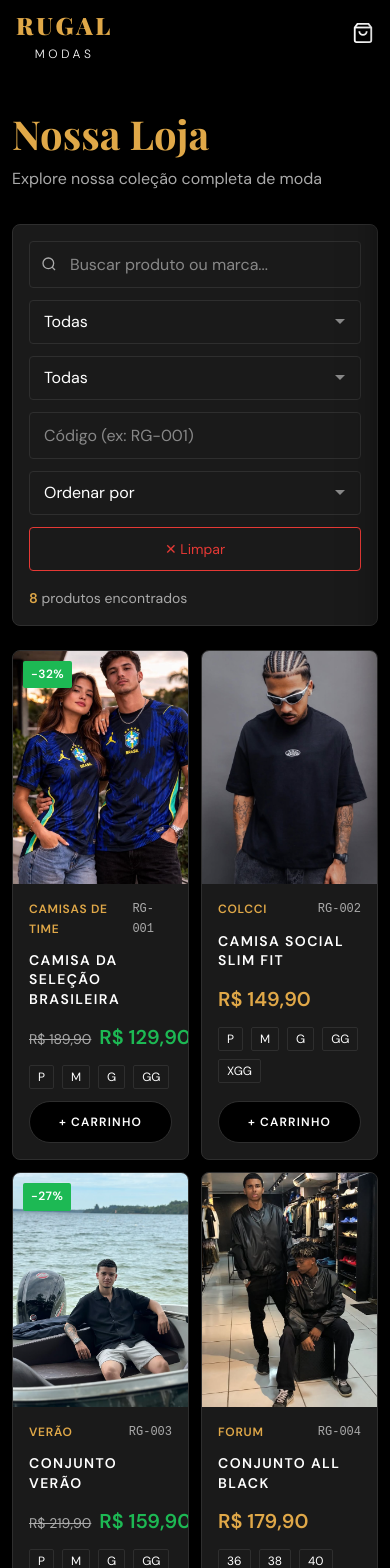
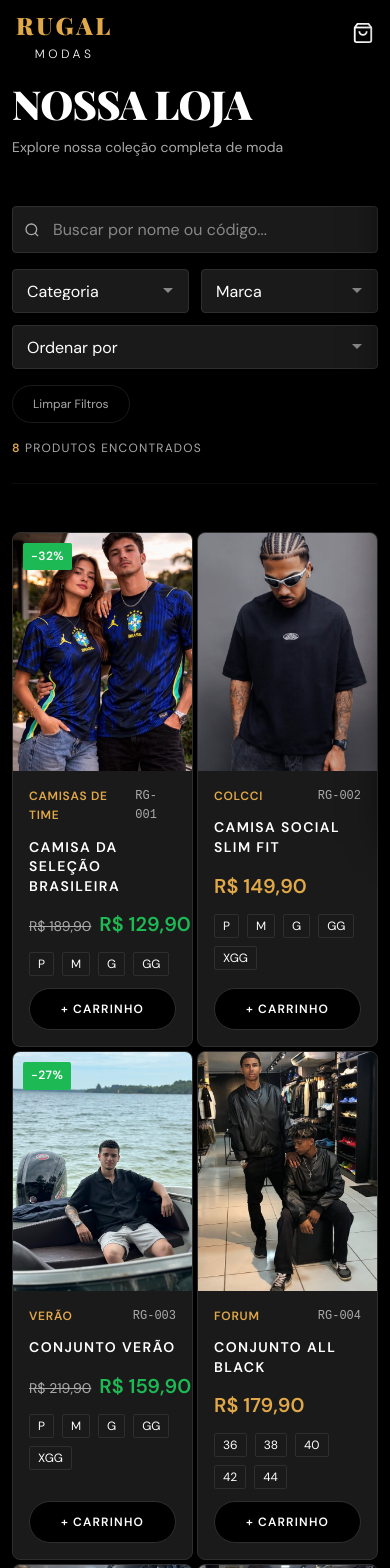
Before and after one commit to guilhermebatista5025/e-commerce-rugal-modas, a React (Vite) app: page /loja in a window 390 px wide. Shown: the top 1568 px of the page. Built offline with nearby package versions, Linux system fonts and the light colour scheme.

Commit message:
feat: redesign store page and login screen inspired by TYP and cinematic intro

```diff
--- a/src/components/FilterBar.jsx
+++ b/src/components/FilterBar.jsx
@@ -7,44 +7,36 @@
   return (
     <div className={styles.bar}>
       <div className={styles.row}>
-        {/* Search */}
+        {/* Busca Principal */}
+        <div className={styles.search}>
           <Input
-          placeholder="Buscar produto ou marca..."
+            placeholder="Buscar por nome ou código..."
             value={filters.search}
             onChange={e => onFilter('search', e.target.value)}
             icon={<svg width="16" height="16" viewBox="0 0 24 24" fill="none" stroke="currentColor" strokeWidth="2"><circle cx="11" cy="11" r="8"/><line x1="21" y1="21" x2="16.65" y2="16.65"/></svg>}
-          className={styles.search}
           />
+        </div>
 
-        {/* Categoria */}
+        {/* Grupo de Selects */}
+        <div className={styles.filtersGroup}>
           <Input
             type="select"
             value={filters.category}
             onChange={e => onFilter('category', e.target.value)}
             className={styles.select}
           >
-          {CATEGORIES.map(c => <option key={c}>{c}</option>)}
+            {CATEGORIES.map(c => <option key={c} value={c}>{c === 'Todas' ? 'Categoria' : c}</option>)}
           </Input>
 
-        {/* Marca */}
           <Input
             type="select"
             value={filters.brand}
             onChange={e => onFilter('brand', e.target.value)}
             className={styles.select}
           >
-          {BRANDS.map(b => <option key={b}>{b}</option>)}
+            {BRANDS.map(b => <option key={b} value={b}>{b === 'Todas' ? 'Marca' : b}</option>)}
           </Input>
 
-        {/* Código */}
-        <Input
-          placeholder="Código (ex: RG-001)"
-          value={filters.code}
-          onChange={e => onFilter('code', e.target.value)}
-          className={styles.code}
-        />
-
-        {/* Ordenar */}
           <Input
             type="select"
             value={order}
@@ -57,9 +49,10 @@
             <option value="name_asc">A–Z</option>
             <option value="promo">Promoções</option>
           </Input>
+        </div>
 
-        <button className={styles.reset} onClick={onReset} title="Limpar filtros">
-          ✕ Limpar
+        <button className={styles.reset} onClick={onReset}>
+          Limpar Filtros
         </button>
       </div>
 
--- a/src/components/FilterBar.module.css
+++ b/src/components/FilterBar.module.css
@@ -1,60 +1,66 @@
 /* src/components/FilterBar.module.css */
 .bar {
-  background: var(--bg-card);
-  border: 1px solid var(--border-color);
-  border-radius: var(--radius-lg);
-  padding: var(--space-5) var(--space-6);
-  display: flex;
-  flex-direction: column;
-  gap: var(--space-4);
-  margin-bottom: var(--space-6);
+  margin-bottom: var(--space-12);
+  border-bottom: 1px solid rgba(255, 255, 255, 0.05);
+  padding-bottom: var(--space-6);
 }
 
 .row {
   display: flex;
+  flex-wrap: wrap;
+  gap: var(--space-4);
+  align-items: center;
+}
+
+.search {
+  flex: 1;
+  min-width: 250px;
+}
+
+.filtersGroup {
+  display: flex;
   gap: var(--space-3);
   flex-wrap: wrap;
-  align-items: flex-end;
 }
 
-.search  { flex: 2; min-width: 200px; }
-.select  { flex: 1; min-width: 140px; }
-.code    { flex: 1; min-width: 140px; }
+.select {
+  min-width: 160px;
+}
+
+.code {
+  width: 140px;
+}
 
 .reset {
-  padding: 10px 16px;
   background: transparent;
-  border: 1px solid var(--color-danger);
-  color: var(--color-danger);
-  border-radius: var(--radius-md);
-  font-size: var(--fs-sm);
-  font-family: var(--font-body);
+  border: 1px solid rgba(255, 255, 255, 0.1);
+  color: var(--text-secondary);
+  padding: 10px 20px;
+  border-radius: var(--radius-pill);
+  font-size: var(--fs-xs);
   cursor: pointer;
   transition: all var(--transition-fast);
-  white-space: nowrap;
-  height: 42px;
-  align-self: flex-end;
 }
-.reset:hover { background: var(--color-danger); color: #fff; }
+
+.reset:hover {
+  background: rgba(255, 255, 255, 0.05);
+  color: var(--color-gold);
+  border-color: var(--color-gold);
+}
 
 .count {
-  font-size: var(--fs-sm);
+  margin-top: var(--space-4);
+  font-size: var(--fs-xs);
   color: var(--text-secondary);
+  text-transform: uppercase;
+  letter-spacing: 0.1em;
 }
-.count strong { color: var(--color-gold); }
+
+.count strong {
+  color: var(--color-gold);
+}
 
 @media (max-width: 768px) {
-  .bar { padding: var(--space-4); }
-  .search  { min-width: 100%; flex: unset; }
-  .select, .code { flex: 1; min-width: 120px; }
+  .search { width: 100%; flex: none; }
+  .select { flex: 1; }
 }
-
-@media (max-width: 480px) {
-  .row { flex-direction: column; }
-  .search, .select, .code { min-width: 100%; }
-  .reset {
-    width: 100%;
-    text-align: center;
-    height: var(--touch-target);
-  }
-}
--- a/src/pages/Login.module.css
+++ b/src/pages/Login.module.css
@@ -4,130 +4,139 @@
   display: flex;
   align-items: center;
   justify-content: center;
-  padding: calc(var(--navbar-height-mobile) + var(--space-6)) var(--space-4) var(--space-6);
-  background:
-    radial-gradient(ellipse at 20% 50%, rgba(224,168,72,0.08) 0%, transparent 60%),
-    var(--bg-primary);
+  background: #000;
+  position: relative;
+  overflow: hidden;
+  padding: var(--space-6);
+}
+
+/* Background Cinematic */
+.page::before {
+  content: '';
+  position: absolute;
+  inset: 0;
+  background: radial-gradient(circle at center, rgba(224, 168, 72, 0.1) 0%, transparent 70%);
+  z-index: 1;
 }
 
 .card {
-  background: var(--bg-card);
-  border: 1px solid var(--border-color);
+  position: relative;
+  z-index: 10;
+  width: 100%;
+  max-width: 450px;
+  background: rgba(255, 255, 255, 0.03);
+  backdrop-filter: blur(20px);
+  -webkit-backdrop-filter: blur(20px);
+  border: 1px solid rgba(224, 168, 72, 0.1);
   border-radius: var(--radius-xl);
-  padding: var(--space-10) var(--space-10);
-  width: 100%;
-  max-width: 440px;
-  box-shadow: var(--shadow-lg);
-  animation: fadeInUp 0.5s ease both;
-  display: flex;
-  flex-direction: column;
-  gap: var(--space-5);
+  padding: var(--space-12) var(--space-10);
+  box-shadow: 0 25px 50px -12px rgba(0, 0, 0, 0.5);
+  animation: cardFadeIn 1s ease-out;
 }
 
-@keyframes fadeInUp {
-  from { opacity: 0; transform: translateY(24px); }
-  to   { opacity: 1; transform: translateY(0); }
+@keyframes cardFadeIn {
+  from { opacity: 0; transform: translateY(30px); }
+  to { opacity: 1; transform: translateY(0); }
 }
 
 .logo {
   display: flex;
   flex-direction: column;
   align-items: center;
+  margin-bottom: var(--space-10);
+  color: var(--color-gold);
+  font-family: var(--font-display);
+  font-weight: var(--fw-black);
+  text-transform: uppercase;
+}
+
+.logo span {
+  font-size: 40px;
+  letter-spacing: 0.3em;
   line-height: 1;
-  gap: 2px;
-  margin-bottom: var(--space-2);
 }
-.logo span {
-  font-family: var(--font-display);
-  font-size: var(--fs-3xl);
-  font-weight: var(--fw-black);
-  color: var(--color-gold);
-  letter-spacing: 0.15em;
-}
+
 .logo small {
-  font-size: var(--fs-xs);
-  color: var(--text-secondary);
-  letter-spacing: 0.35em;
-  font-weight: var(--fw-light);
+  font-size: 10px;
+  letter-spacing: 0.8em;
+  margin-top: 8px;
+  color: var(--color-white);
+  opacity: 0.7;
 }
 
 .title {
-  font-family: var(--font-display);
   font-size: var(--fs-2xl);
+  font-weight: var(--fw-bold);
+  color: var(--color-white);
   text-align: center;
-  color: var(--text-primary);
+  margin-bottom: var(--space-2);
 }
+
 .subtitle {
+  color: var(--text-secondary);
   text-align: center;
-  color: var(--text-secondary);
   font-size: var(--fs-sm);
-  margin-top: calc(-1 * var(--space-3));
+  margin-bottom: var(--space-10);
 }
 
 .form {
   display: flex;
   flex-direction: column;
-  gap: var(--space-4);
+  gap: var(--space-6);
 }
 
 .error {
-  background: rgba(229,57,53,0.1);
-  border: 1px solid var(--color-danger);
-  color: var(--color-danger);
-  padding: var(--space-3) var(--space-4);
+  background: rgba(229, 57, 53, 0.1);
+  color: #ff5252;
+  padding: var(--space-3);
   border-radius: var(--radius-md);
-  font-size: var(--fs-sm);
+  font-size: var(--fs-xs);
   text-align: center;
 }
 
-/* Demo hint */
 .hint {
-  display: flex;
-  align-items: center;
-  gap: var(--space-3);
-  padding: var(--space-3) var(--space-4);
-  background: rgba(224,168,72,0.07);
-  border: 1px dashed var(--color-gold-dark);
-  border-radius: var(--radius-md);
-  font-size: var(--fs-xs);
+  margin-top: var(--space-8);
+  padding-top: var(--space-6);
+  border-top: 1px solid rgba(255, 255, 255, 0.05);
+  text-align: center;
+}
+
+.hint p {
+  font-size: 11px;
   color: var(--text-secondary);
+  margin-bottom: var(--space-3);
 }
+
 .hintBtn {
-  padding: 3px 10px;
+  background: rgba(255, 255, 255, 0.05);
+  border: 1px solid rgba(255, 255, 255, 0.1);
+  color: var(--color-white);
+  padding: 6px 16px;
+  border-radius: var(--radius-pill);
+  font-size: 10px;
+  margin: 0 4px;
+  cursor: pointer;
+  transition: all 0.3s ease;
+}
+
+.hintBtn:hover {
   background: var(--color-gold);
   color: var(--color-black);
-  border: none;
-  border-radius: var(--radius-sm);
-  font-size: var(--fs-xs);
-  font-weight: var(--fw-bold);
-  cursor: pointer;
-  font-family: var(--font-body);
-  transition: background var(--transition-fast);
+  border-color: var(--color-gold);
 }
-.hintBtn:hover { background: var(--color-gold-light); }
 
 .footer {
+  margin-top: var(--space-8);
   text-align: center;
-  border-top: 1px solid var(--border-color);
-  padding-top: var(--space-5);
 }
+
 .backLink {
-  font-size: var(--fs-sm);
   color: var(--text-secondary);
   text-decoration: none;
-  transition: color var(--transition-fast);
-}
-.backLink:hover { color: var(--color-gold); }
-
-@media (max-width: 480px) {
-  .card {
-    padding: var(--space-6) var(--space-5);
-    border-radius: var(--radius-lg);
-  }
-  .logo span { font-size: var(--fs-2xl); }
-  .title { font-size: var(--fs-xl); }
+  font-size: var(--fs-xs);
+  transition: color 0.3s ease;
 }
 
-@media (max-width: 360px) {
-  .card { padding: var(--space-5) var(--space-4); }
+.backLink:hover {
+  color: var(--color-gold);
 }
--- a/src/pages/Loja.module.css
+++ b/src/pages/Loja.module.css
@@ -1,62 +1,87 @@
 /* src/pages/Loja.module.css */
 .page {
-  padding-top: calc(var(--navbar-height) + var(--space-10));
-  padding-bottom: var(--space-20);
+  padding: var(--space-20) 0;
+  background: var(--color-black);
   min-height: 100vh;
 }
 
 .header {
-  margin-bottom: var(--space-8);
+  margin-bottom: var(--space-12);
 }
+
 .title {
   font-family: var(--font-display);
-  font-size: var(--fs-3xl);
-  color: var(--color-gold);
+  font-size: var(--fs-4xl);
+  font-weight: var(--fw-black);
+  color: var(--color-white);
+  text-transform: uppercase;
+  letter-spacing: var(--ls-tight);
 }
+
 .subtitle {
   color: var(--text-secondary);
+  font-size: var(--fs-sm);
   margin-top: var(--space-2);
 }
 
-/* Skeleton */
+/* Grid Override para 5 colunas estilo TYP */
+:global(.products-grid) {
+  display: grid;
+  grid-template-columns: repeat(5, 1fr);
+  gap: var(--space-2); /* TYP usa pouco espaço */
+}
+
 .loadingGrid {
   display: grid;
-  grid-template-columns: repeat(auto-fill, minmax(240px, 1fr));
-  gap: var(--space-6);
-}
-.skeleton {
-  aspect-ratio: 3/5;
-  border-radius: var(--radius-lg);
-  background: linear-gradient(90deg, var(--bg-card) 25%, var(--color-gray-border) 50%, var(--bg-card) 75%);
-  background-size: 200% 100%;
-  animation: shimmer 1.4s infinite;
+  grid-template-columns: repeat(5, 1fr);
+  gap: var(--space-2);
 }
 
-@keyframes shimmer {
-  0%   { background-position: 200% center; }
-  100% { background-position: -200% center; }
+.skeleton {
+  aspect-ratio: 3/4;
+  background: rgba(255, 255, 255, 0.03);
+  border-radius: var(--radius-sm);
+  animation: pulse 1.5s infinite ease-in-out;
 }
 
-/* Empty state */
+@keyframes pulse {
+  0%, 100% { opacity: 0.5; }
+  50% { opacity: 1; }
+}
+
 .empty {
   text-align: center;
   padding: var(--space-20) 0;
   color: var(--text-secondary);
-  display: flex;
-  flex-direction: column;
-  align-items: center;
-  gap: var(--space-5);
-  font-size: var(--fs-lg);
 }
+
 .resetBtn {
-  padding: 10px 24px;
+  margin-top: var(--space-6);
+  padding: 12px 24px;
   background: var(--color-gold);
   color: var(--color-black);
   border: none;
-  border-radius: var(--radius-full);
-  font-family: var(--font-body);
-  font-weight: var(--fw-semi);
+  border-radius: var(--radius-pill);
+  font-weight: var(--fw-bold);
   cursor: pointer;
-  transition: background var(--transition-fast);
 }
-.resetBtn:hover { background: var(--color-gold-light); }
+
+@media (max-width: 1440px) {
+  :global(.products-grid), .loadingGrid {
+    grid-template-columns: repeat(4, 1fr);
+  }
+}
+
+@media (max-width: 1024px) {
+  :global(.products-grid), .loadingGrid {
+    grid-template-columns: repeat(3, 1fr);
+  }
+}
+
+@media (max-width: 768px) {
+  :global(.products-grid), .loadingGrid {
+    grid-template-columns: repeat(2, 1fr);
+    gap: var(--space-1);
+  }
+  .title { font-size: var(--fs-3xl); }
+}
```
Lines whose indentation alone changed are shown as unchanged.
